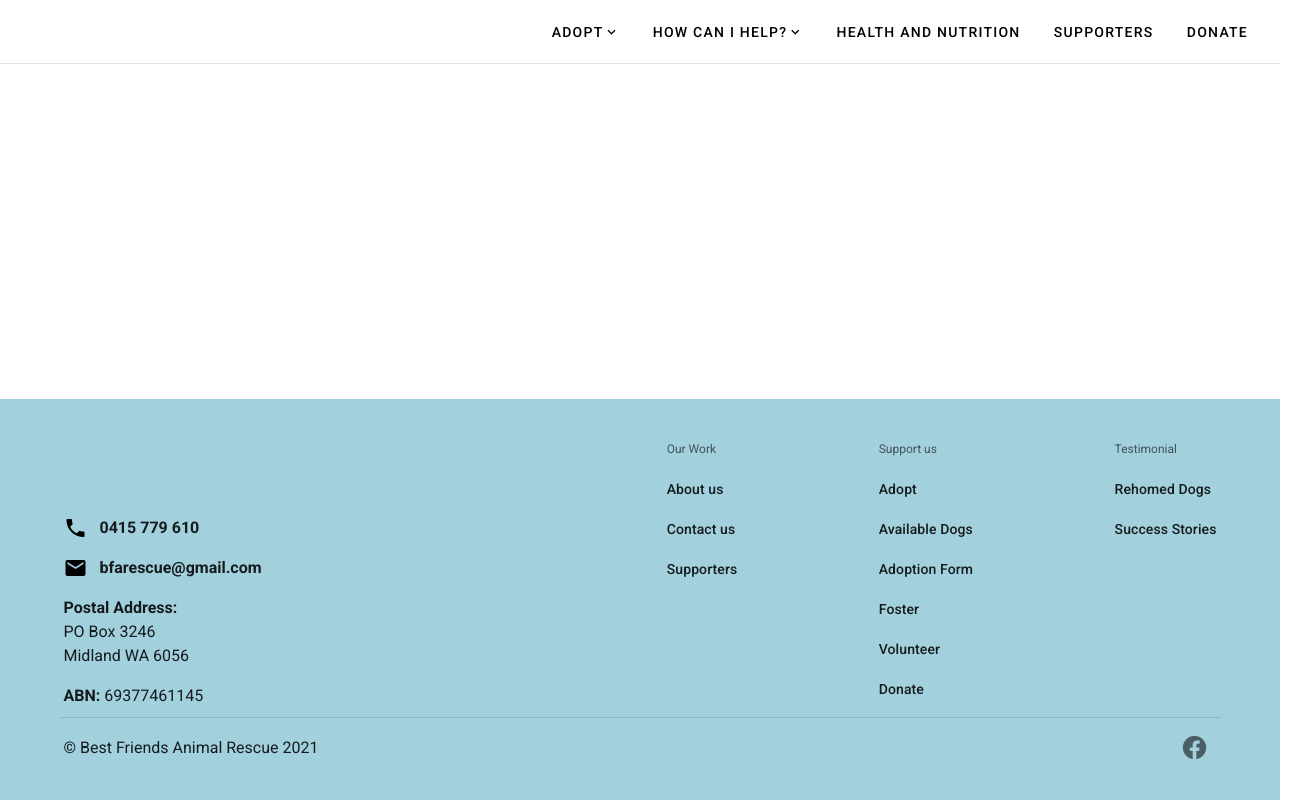
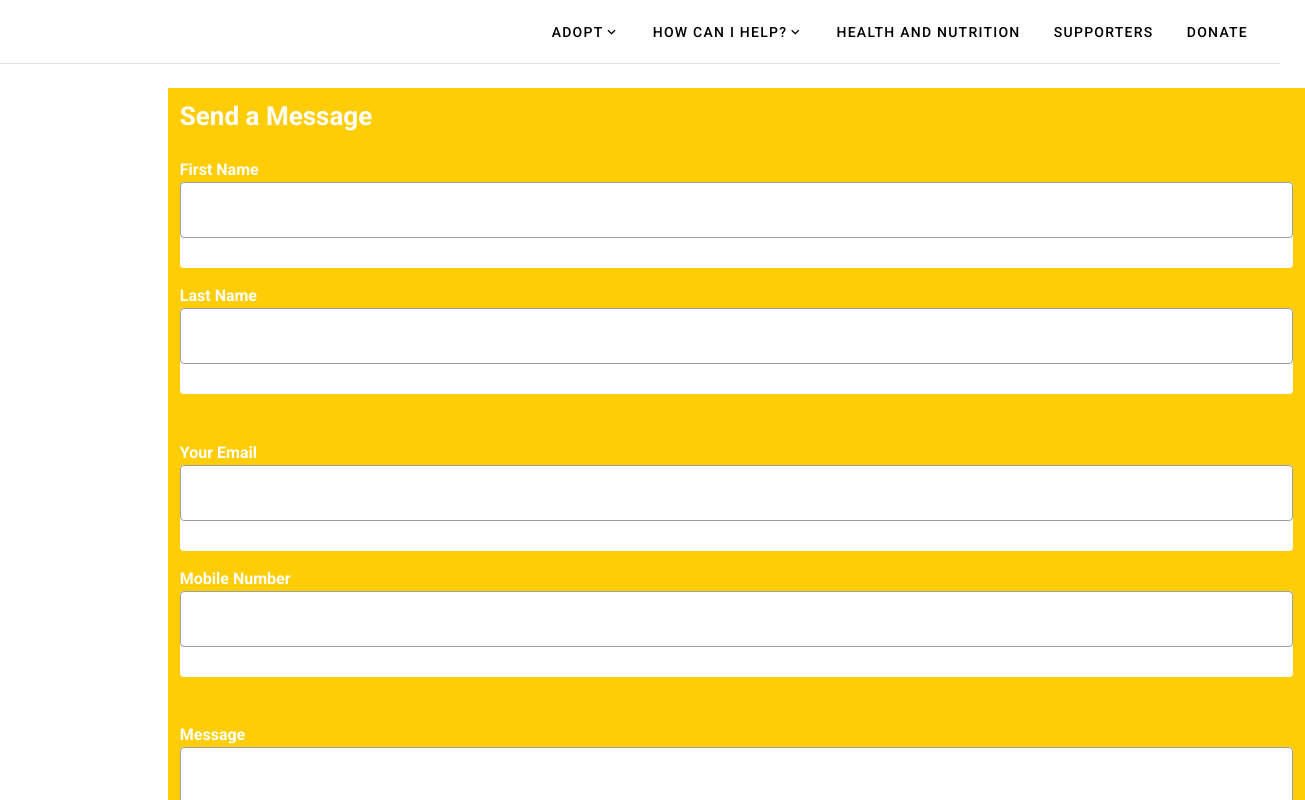
Before and after one commit to codersforcauses/bfa-rescue, a Nuxt app in the folder client/: page /donation in a window 1280 px wide. Shown: the top 800 px of the page, 1305 px wide, since content can reach past the window. Built offline with nearby package versions, Linux system fonts and the light colour scheme.

Commit message:
Began 'message us' form

```diff
--- /dev/null
+++ b/client/components/Message.vue
@@ -0,0 +1,49 @@
+<template>
+  <v-container class="form">
+    <h2 class="header">Send a Message</h2>
+    <v-form ref="form" v-model="valid" lazy-validation>
+      <div style="padding-bottom: 16px">
+        <h4>First Name</h4>
+        <v-text-field class="input" outlined></v-text-field>
+      </div>
+      <div style="padding-bottom: 46.4px">
+        <h4>Last Name</h4>
+        <v-text-field class="input" outlined></v-text-field>
+      </div>
+      <div style="padding-bottom: 16px">
+        <h4>Your Email</h4>
+        <v-text-field class="input" outlined></v-text-field>
+      </div>
+      <div style="padding-bottom: 46.4px">
+        <h4>Mobile Number</h4>
+        <v-text-field class="input" outlined></v-text-field>
+      </div>
+      <div>
+        <h4>Message</h4>
+        <v-textarea class="input" height="160" outlined></v-textarea>
+      </div>
+    </v-form>
+  </v-container>
+</template>
+
+<style>
+.form {
+  color: white;
+  background-color: #ffcd05;
+  padding-top: 9px;
+  padding-bottom: 9px;
+  margin-left: 96.325px;
+  margin-right: 96.325px;
+}
+.header {
+  padding-bottom: 22.4px;
+  font-size: 26px;
+}
+.input {
+  background-color: white;
+  border-bottom: 16px;
+  padding-left: 16px;
+  padding-right: 16px;
+  font-size: 16px;
+}
+</style>
--- /dev/null
+++ b/client/pages/donation.vue
@@ -0,0 +1,19 @@
+<template>
+  <v-container>
+    <div>
+      <Message />
+    </div>
+  </v-container>
+</template>
+
+<script>
+import Message from '~/components/Message.vue'
+export default {
+  components: {
+    Message,
+  },
+  head: {
+    title: 'Donate',
+  },
+}
+</script>
```
